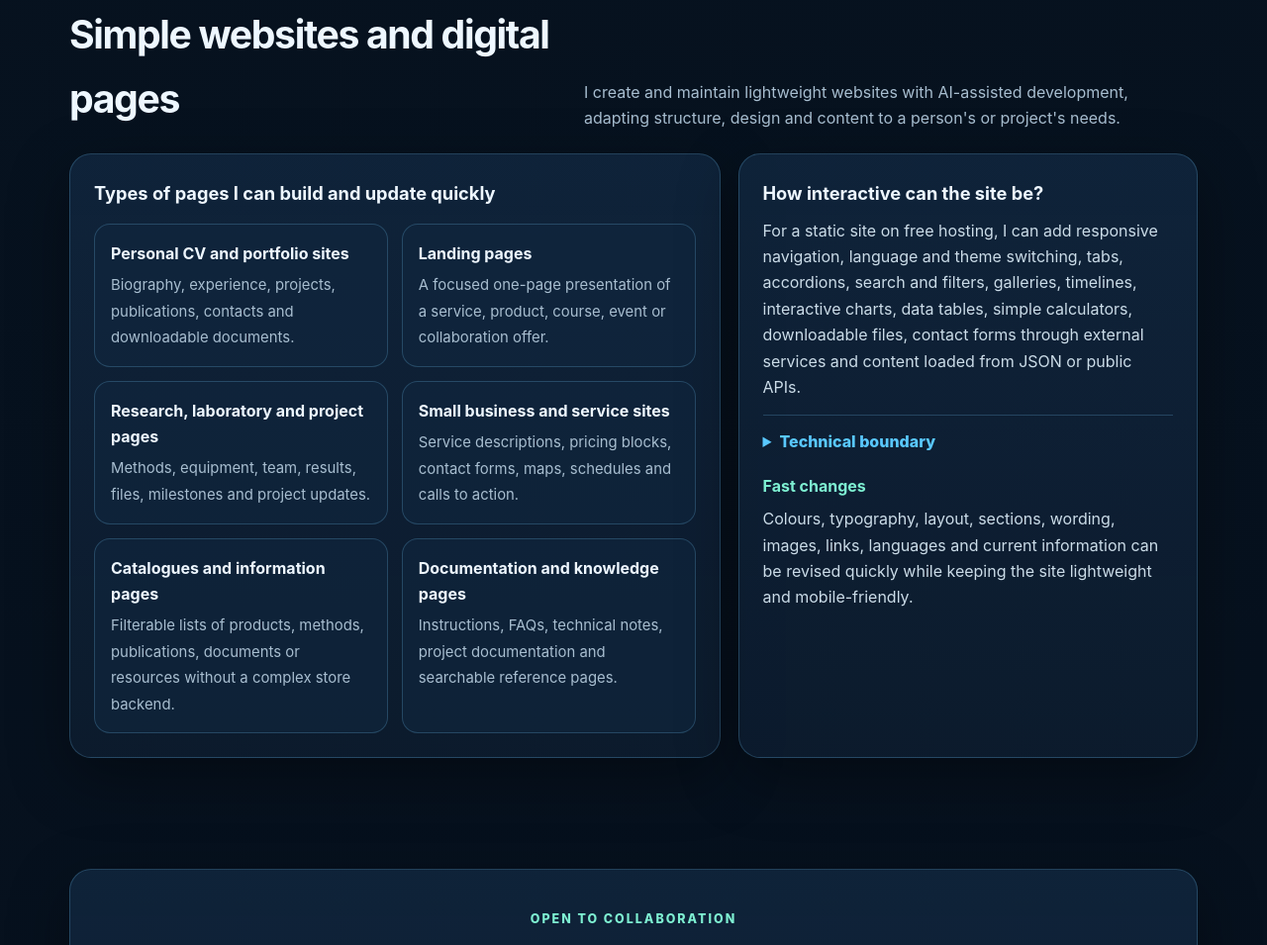
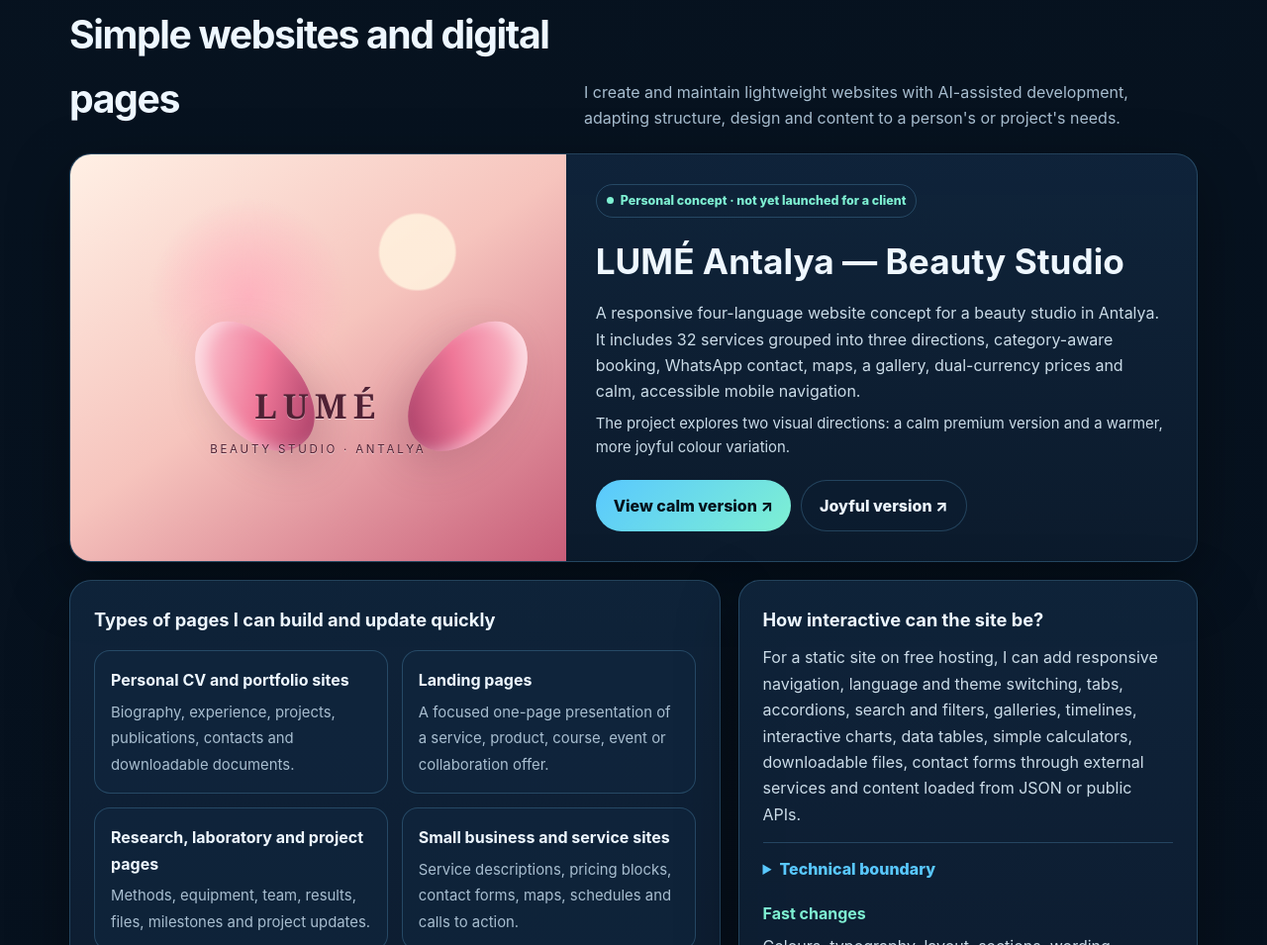
Before and after one commit to ivan-kashuba-rd/ivan-kashuba-rd.github.io, a plain HTML site: page index.html in a window 1280 px wide. Shown: the part 6023-6978 px from the top of the page at 99% size. Drawn offline with Linux system fonts and the light colour scheme.

Commit message:
Add LUME Antalya concept to web portfolio

```diff
--- a/index.html
+++ b/index.html
@@ -137,6 +137,30 @@
     .service strong { display:block; margin-bottom:5px; }
     .availability { display:flex; flex-wrap:wrap; gap:10px; margin-top:14px; }
     .availability span { padding:7px 11px; border-radius:999px; border:1px solid var(--line); font-size:.88rem; color:var(--soft); }
+    .web-case {
+      grid-column:span 12; overflow:hidden; display:grid; grid-template-columns:minmax(0,.88fr) minmax(0,1.12fr);
+      padding:0; min-height:330px;
+    }
+    .web-case-visual {
+      position:relative; isolation:isolate; display:flex; align-items:center; justify-content:center; min-height:330px;
+      background:
+        radial-gradient(circle at 70% 24%,rgba(255,242,222,.86) 0 8%,transparent 8.5%),
+        radial-gradient(circle at 36% 35%,rgba(255,171,188,.8),transparent 24%),
+        linear-gradient(145deg,#fff0e5 0%,#f6c4bd 48%,#c85d79 100%);
+    }
+    .web-case-visual::before,.web-case-visual::after {
+      content:""; position:absolute; border-radius:55% 45% 50% 50%; background:linear-gradient(145deg,#ffd9de,#ef7798 55%,#9e355f);
+      box-shadow:inset 8px 7px 15px rgba(255,255,255,.42),0 18px 40px rgba(102,35,62,.22); transform-origin:100% 100%;
+    }
+    .web-case-visual::before { width:90px; height:150px; transform:translate(-26px,-19px) rotate(-42deg); }
+    .web-case-visual::after { width:90px; height:150px; transform:translate(24px,-19px) rotate(42deg) scaleX(-1); }
+    .web-case-mark { position:relative; z-index:2; margin-top:125px; text-align:center; color:#502235; text-shadow:0 1px rgba(255,255,255,.5); }
+    .web-case-mark strong { display:block; font-family:Georgia,serif; font-size:2.15rem; letter-spacing:.18em; }
+    .web-case-mark span { font-size:.72rem; text-transform:uppercase; letter-spacing:.24em; }
+    .web-case-copy { padding:30px; align-self:center; }
+    .case-status { display:inline-flex; align-items:center; gap:7px; padding:6px 10px; border:1px solid var(--line); border-radius:999px; color:var(--accent2); font-size:.78rem; font-weight:850; }
+    .case-status::before { content:""; width:7px; height:7px; border-radius:50%; background:currentColor; }
+    .case-actions { display:flex; flex-wrap:wrap; gap:10px; margin-top:20px; }
     footer { padding:54px 0 72px; color:var(--muted); text-align:center; }
     #topBtn {
       position:fixed; right:18px; bottom:18px; z-index:15; display:none;
@@ -151,6 +175,8 @@
       .service-grid { grid-template-columns:1fr; }
       .nav-links a:not(.keep) { display:none; }
       header { padding-top:62px; }
+      .web-case { grid-template-columns:1fr; }
+      .web-case-visual { min-height:260px; }
     }
     @media (max-width: 560px) {
       .wrap { width:min(calc(100% - 22px),var(--max)); }
@@ -349,6 +375,26 @@
       <p data-lang="ru">Я создаю и поддерживаю лёгкие сайты с применением ИИ-инструментов, быстро адаптируя структуру, оформление и информацию под человека или проект.</p>
     </div>
     <div class="grid">
+      <article class="card web-case">
+        <div class="web-case-visual" aria-hidden="true">
+          <div class="web-case-mark"><strong>LUMÉ</strong><span>Beauty studio · Antalya</span></div>
+        </div>
+        <div class="web-case-copy">
+          <span class="case-status" data-lang="en">Personal concept · not yet launched for a client</span>
+          <span class="case-status" data-lang="ru">Личная концепция · ещё не запущена для клиента</span>
+          <h4 style="font-size:clamp(1.55rem,3vw,2.2rem);margin-top:15px">LUMÉ Antalya — Beauty Studio</h4>
+          <p data-lang="en">A responsive four-language website concept for a beauty studio in Antalya. It includes 32 services grouped into three directions, category-aware booking, WhatsApp contact, maps, a gallery, dual-currency prices and calm, accessible mobile navigation.</p>
+          <p data-lang="ru">Адаптивная концепция сайта студии красоты в Анталии на четырёх языках. В ней 32 услуги в трёх направлениях, понятное бронирование по категориям, связь через WhatsApp, карта, галерея, цены в двух валютах и удобная мобильная навигация.</p>
+          <p class="note" data-lang="en">The project explores two visual directions: a calm premium version and a warmer, more joyful colour variation.</p>
+          <p class="note" data-lang="ru">В проекте исследованы два визуальных направления: спокойная премиальная версия и более тёплый, радостный цветовой вариант.</p>
+          <div class="case-actions">
+            <a class="btn primary" href="https://studiya-krasoty.alesygreen.chatgpt.site" target="_blank" rel="noopener" data-lang="en">View calm version ↗</a>
+            <a class="btn primary" href="https://studiya-krasoty.alesygreen.chatgpt.site" target="_blank" rel="noopener" data-lang="ru">Смотреть спокойную версию ↗</a>
+            <a class="btn" href="https://lume-antalya-joyful.alesygreen.chatgpt.site" target="_blank" rel="noopener" data-lang="en">Joyful version ↗</a>
+            <a class="btn" href="https://lume-antalya-joyful.alesygreen.chatgpt.site" target="_blank" rel="noopener" data-lang="ru">Радостная версия ↗</a>
+          </div>
+        </div>
+      </article>
       <div class="card span-7">
         <h4 data-lang="en">Types of pages I can build and update quickly</h4><h4 data-lang="ru">Какие страницы я могу быстро создавать и обновлять</h4>
         <div class="service-grid">
```
Also changed, not shown: assets/lume-3d-flower.png (added).
